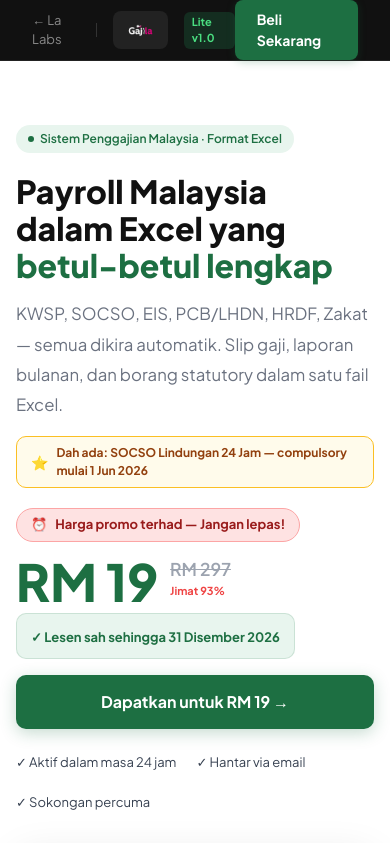
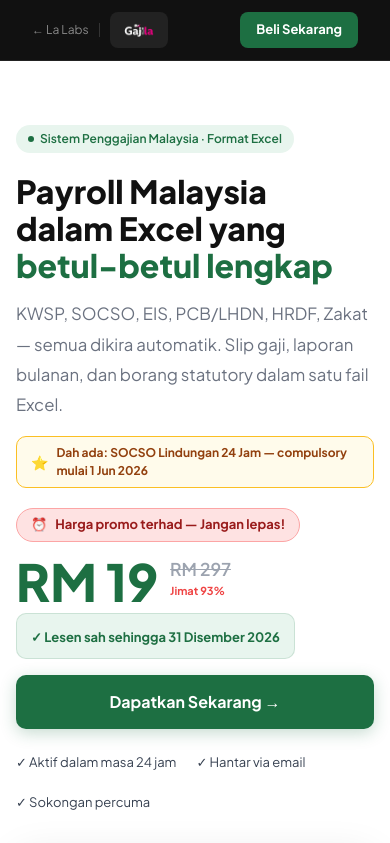
Before and after one commit to zainijasni/la-labs, a Next.js app: page /gajila in a window 390 px wide. Shown: the top 843 px of the page. Built offline with nearby package versions, Linux system fonts and the light colour scheme.

Commit message:
Fix mobile nav/Pro section, remove RM19 from CTA, gate TQ page with chip ref

```diff
--- a/app/gajila/page.tsx
+++ b/app/gajila/page.tsx
@@ -27,17 +27,17 @@
   return (
     <nav style={{ position: 'fixed', top: 0, left: 0, right: 0, zIndex: 50, background: '#111', borderBottom: '1px solid #222' }}>
       <div style={{ ...wrap, display: 'flex', alignItems: 'center', justifyContent: 'space-between', height: '60px' }}>
-        <div style={{ display: 'flex', alignItems: 'center', gap: '16px' }}>
-          <a href="/" style={{ color: 'rgba(255,255,255,0.5)', fontSize: '13px', textDecoration: 'none' }}>← La Labs</a>
-          <div style={{ width: '1px', height: '14px', background: '#333' }} />
-          <div style={{ background: '#222', borderRadius: '8px', padding: '4px 10px', display: 'flex', alignItems: 'center' }}>
-            <img src="/logo-gajila.png" alt="Gajila" style={{ height: '30px', width: 'auto', objectFit: 'contain' }} />
+        <div style={{ display: 'flex', alignItems: 'center', gap: '10px' }}>
+          <a href="/" style={{ color: 'rgba(255,255,255,0.5)', fontSize: '12px', textDecoration: 'none', whiteSpace: 'nowrap' }}>← La Labs</a>
+          <div style={{ width: '1px', height: '14px', background: '#333', flexShrink: 0 }} />
+          <div style={{ background: '#222', borderRadius: '8px', padding: '4px 8px', display: 'flex', alignItems: 'center', flexShrink: 0 }}>
+            <img src="/logo-gajila.png" alt="Gajila" style={{ height: '28px', width: 'auto', objectFit: 'contain' }} />
           </div>
-          <span style={{ padding: '2px 8px', borderRadius: '6px', background: 'rgba(29,111,66,0.3)', color: '#4ade80', fontSize: '11px', fontWeight: 700 }}>Lite v1.0</span>
+          <span className="gajila-badge" style={{ padding: '2px 8px', borderRadius: '6px', background: 'rgba(29,111,66,0.3)', color: '#4ade80', fontSize: '11px', fontWeight: 700, whiteSpace: 'nowrap' }}>Lite v1.0</span>
         </div>
         <a
           href="#beli"
-          style={{ padding: '9px 22px', borderRadius: '8px', background: G, color: 'white', fontWeight: 700, fontSize: '14px', textDecoration: 'none', boxShadow: `0 2px 8px ${G}40` }}
+          style={{ padding: '8px 16px', borderRadius: '8px', background: G, color: 'white', fontWeight: 700, fontSize: '13px', textDecoration: 'none', whiteSpace: 'nowrap', flexShrink: 0 }}
         >
           Beli Sekarang
         </a>
@@ -104,7 +104,7 @@
                   boxShadow: `0 4px 16px ${G}40`,
                 }}
               >
-                Dapatkan untuk RM 19 →
+                Dapatkan Sekarang →
               </a>
             </div>
 
@@ -539,29 +539,29 @@
 /* ── PRO TEASER ──────────────────────────────────────────────────── */
 function ProTeaser() {
   return (
-    <section style={{ background: G3, padding: '56px 0' }}>
-      <div style={{ ...wrap, display: 'flex', gap: '40px', alignItems: 'center', flexWrap: 'wrap' }}>
-        <div style={{ flex: 1, minWidth: 0 }}>
-          <div style={{ display: 'inline-flex', alignItems: 'center', gap: '6px', padding: '4px 12px', borderRadius: '999px', background: 'rgba(251,191,36,0.15)', border: '1px solid rgba(251,191,36,0.3)', marginBottom: '12px' }}>
+    <section style={{ background: G3, padding: '40px 0' }}>
+      <div style={{ ...wrap, display: 'flex', gap: '24px', alignItems: 'center', flexWrap: 'wrap' }}>
+        <div style={{ flex: 1, minWidth: '260px' }}>
+          <div style={{ display: 'inline-flex', alignItems: 'center', gap: '6px', padding: '3px 10px', borderRadius: '999px', background: 'rgba(251,191,36,0.15)', border: '1px solid rgba(251,191,36,0.3)', marginBottom: '10px' }}>
             <span style={{ color: '#fbbf24', fontSize: '11px', fontWeight: 700 }}>AKAN DATANG</span>
           </div>
-          <h3 style={{ fontWeight: 800, fontSize: '1.5rem', color: 'white', marginBottom: '8px' }}>
-            <Logo /> Pro — Web Application
+          <h3 style={{ fontWeight: 800, fontSize: 'clamp(1.1rem, 3vw, 1.4rem)', color: 'white', marginBottom: '8px', lineHeight: 1.3 }}>
+            Gajila Pro — Web Application
           </h3>
-          <p style={{ color: 'rgba(255,255,255,0.6)', fontSize: '14px', lineHeight: 1.7 }}>
-            Versi lebih berkuasa — akses dari mana-mana, multi-user, multi-syarikat, dashboard analytics. Sedang dalam beta testing. Daftar minat untuk dapat akses awal.
+          <p style={{ color: 'rgba(255,255,255,0.6)', fontSize: '13px', lineHeight: 1.65, marginBottom: '16px' }}>
+            Akses dari mana-mana, multi-user, multi-syarikat, dashboard analytics. Sedang dalam beta testing.
           </p>
-        </div>
           <a
             href="mailto:janamegaglobalmy@gmail.com?subject=Gajila Pro - Daftar Minat"
             style={{
-            flexShrink: 0, padding: '12px 28px', borderRadius: '10px',
+              display: 'inline-block', padding: '10px 22px', borderRadius: '8px',
               background: 'rgba(255,255,255,0.1)', border: '1px solid rgba(255,255,255,0.2)',
-            color: 'white', fontWeight: 700, fontSize: '14px', textDecoration: 'none',
+              color: 'white', fontWeight: 700, fontSize: '13px', textDecoration: 'none',
             }}
           >
-          Daftar Minat Pro →
+            Daftar Minat →
           </a>
+        </div>
       </div>
     </section>
   )
--- a/app/gajila/terima-kasih/page.tsx
+++ b/app/gajila/terima-kasih/page.tsx
@@ -1,4 +1,7 @@
 'use client'
+
+import { useEffect, useState } from 'react'
+import { useRouter } from 'next/navigation'
 
 const G = '#1D6F42'
 const G2 = '#E8F5EE'
@@ -19,6 +22,28 @@
 const DRIVE_LINK = 'https://docs.google.com/spreadsheets/d/1znncCtxazW07JsGrIaDprxYbMa1lGcBR/edit?usp=sharing'
 
 export default function TerimaKasih() {
+  const router = useRouter()
+  const [allowed, setAllowed] = useState(false)
+
+  useEffect(() => {
+    const params = new URLSearchParams(window.location.search)
+    // Boleh akses jika datang dari CHIP dengan ref=chip
+    // Set success URL di CHIP: https://la-labs.my/gajila/terima-kasih?ref=chip
+    if (params.get('ref') === 'chip') {
+      setAllowed(true)
+    } else {
+      router.replace('/gajila')
+    }
+  }, [router])
+
+  if (!allowed) {
+    return (
+      <main style={{ minHeight: '100vh', display: 'flex', alignItems: 'center', justifyContent: 'center', background: '#f8fafc' }}>
+        <div style={{ color: '#9ca3af', fontSize: '14px' }}>Menghala semula...</div>
+      </main>
+    )
+  }
+
   return (
     <main style={{
       minHeight: '100vh', background: '#f8fafc',
--- a/app/globals.css
+++ b/app/globals.css
@@ -66,6 +66,10 @@
   .persona-grid { grid-template-columns: repeat(2, 1fr) !important; }
 }
 
+@media (max-width: 480px) {
+  .gajila-badge { display: none !important; }
+}
+
 /* Global mobile padding */
 @media (max-width: 480px) {
   section { padding-left: 0 !important; padding-right: 0 !important; }
```
Lines whose indentation alone changed are shown as unchanged.
